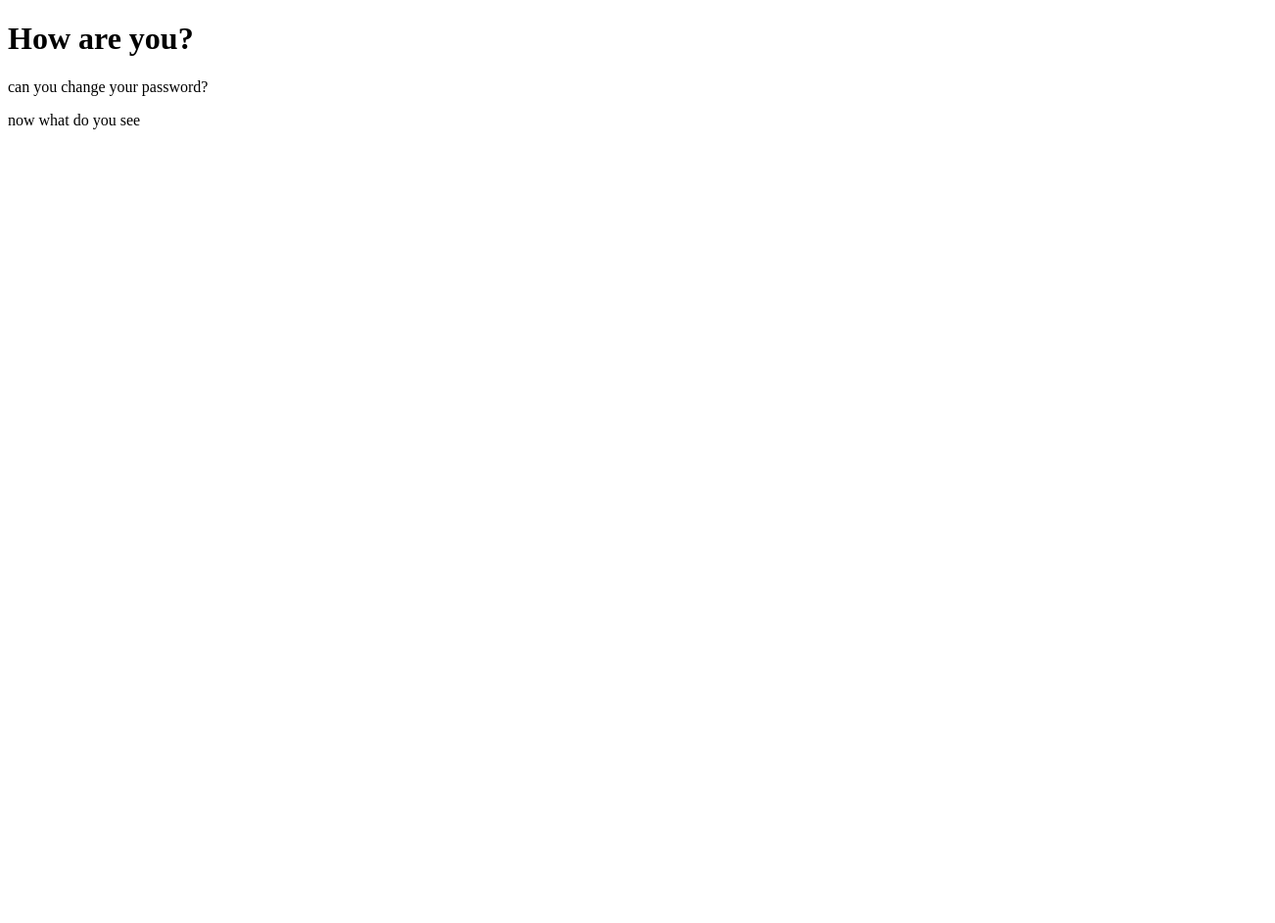
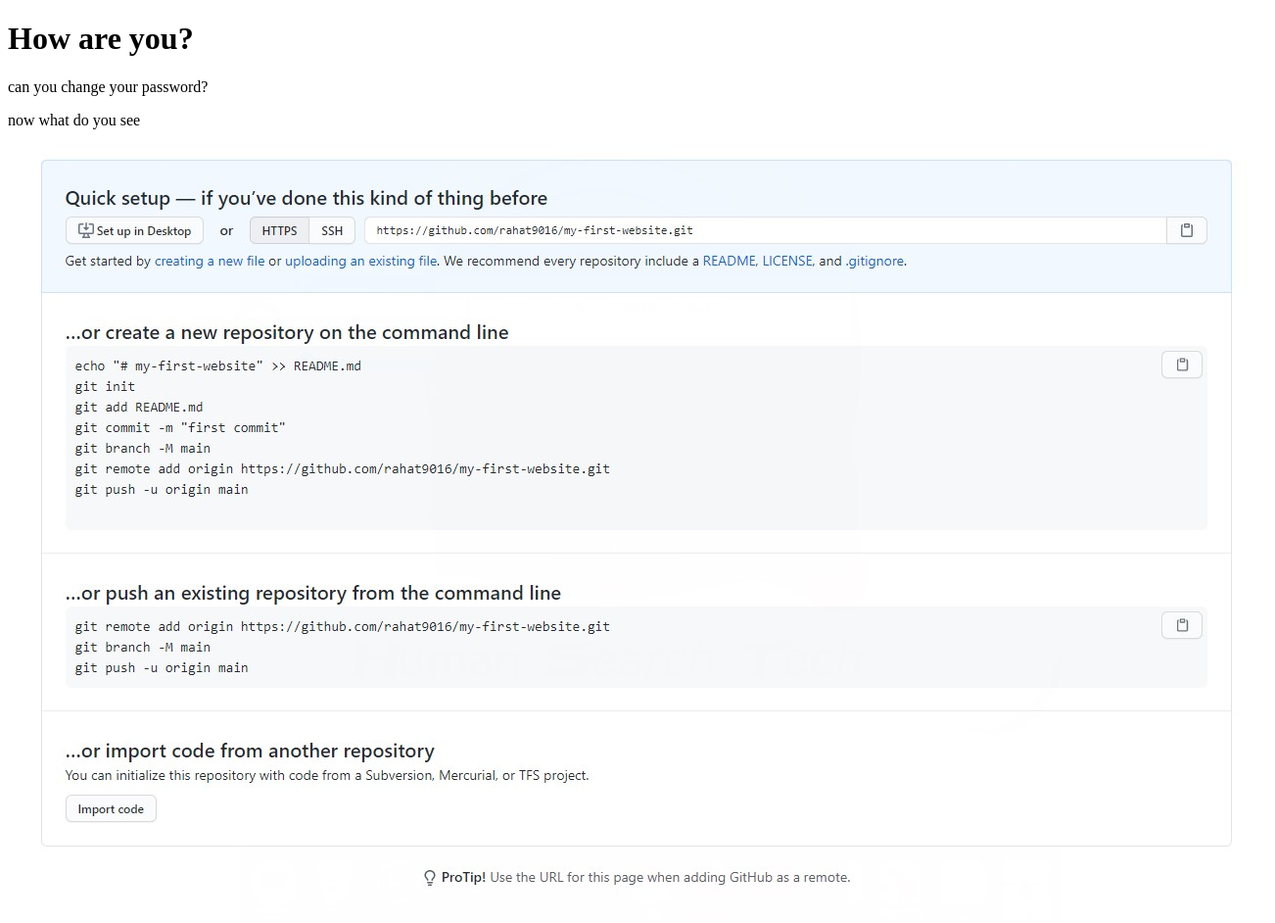
Before and after one commit to rahat9016/my-first-website, a plain HTML site: page index.html in a window 1280 px wide. Shown: the whole page at 98% size, 1302 px wide, since content can reach past the window. Before the commit the page ends 800 px from the top, so only its background shows below. Drawn offline with Linux system fonts and the light colour scheme.

Commit message:
img adding

```diff
--- a/index.html
+++ b/index.html
@@ -10,5 +10,6 @@
 
     <p>can you change your password?</p>
     <p>now what do you see</p>
+    <img src="img/img.jpg" alt="img">
 </body>
 </html>
```
Also changed, not shown: img/img.jpg (added).
